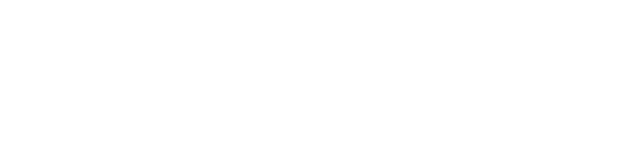
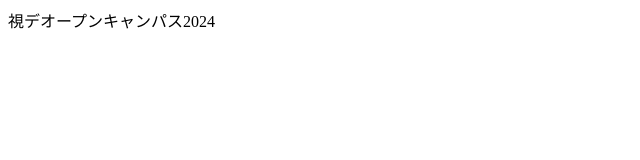
Before and after one commit to myo418/vcd-open-campus-2024, a plain HTML site: page index.html in a window 1280 px wide. Shown: the whole page, without its empty margins (0-640 px from the left). Drawn offline with Linux system fonts and the light colour scheme.

Commit message:
fix html

```diff
--- a/index.html
+++ b/index.html
@@ -67,7 +67,9 @@
   </head>
 
   <body>
-    <div id="wrapper"></div>
+    <div id="wrapper">
+      視デオープンキャンパス2024
+    </div>
   </body>
 
   <script src="index.js"></script>
```
